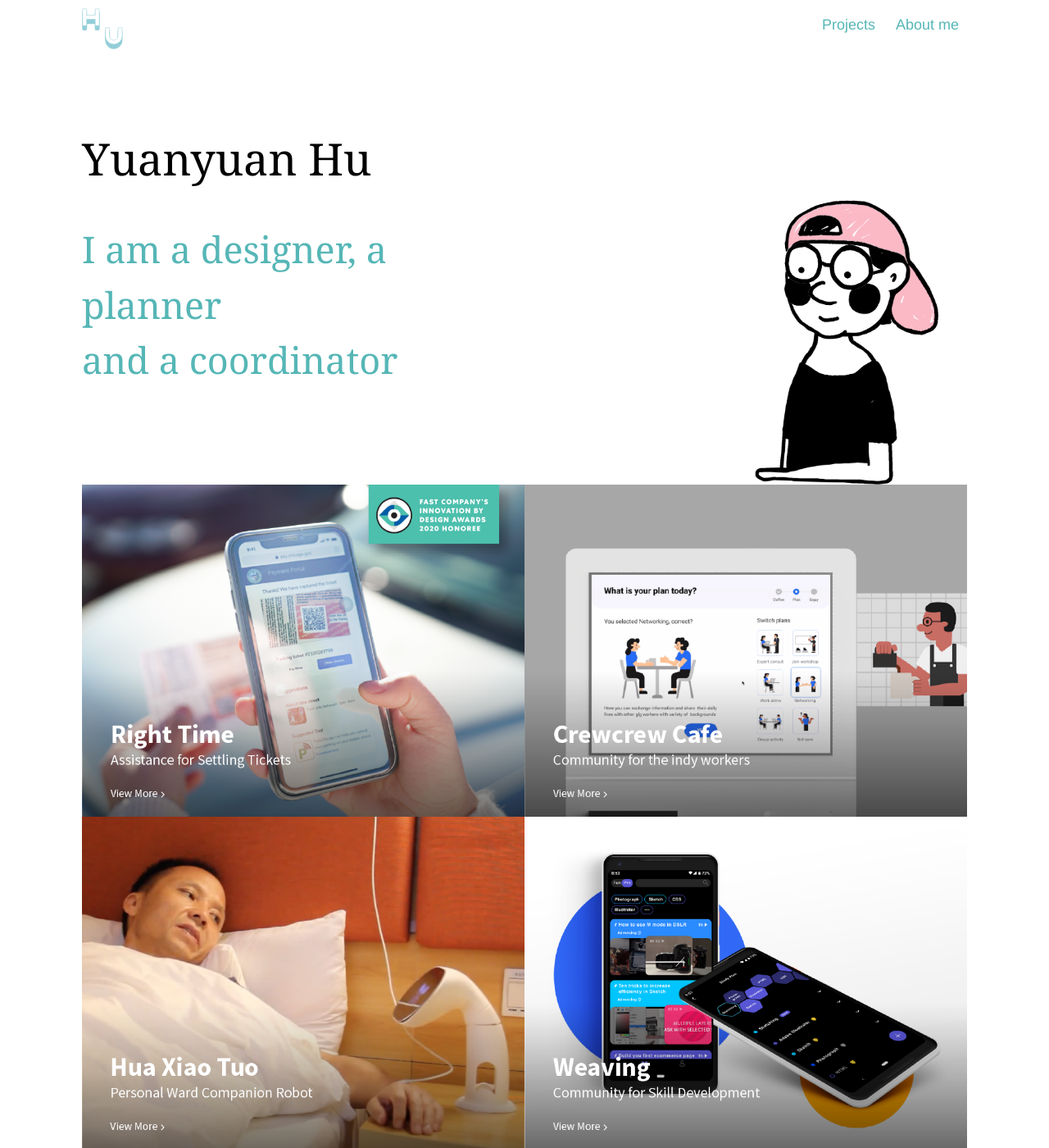
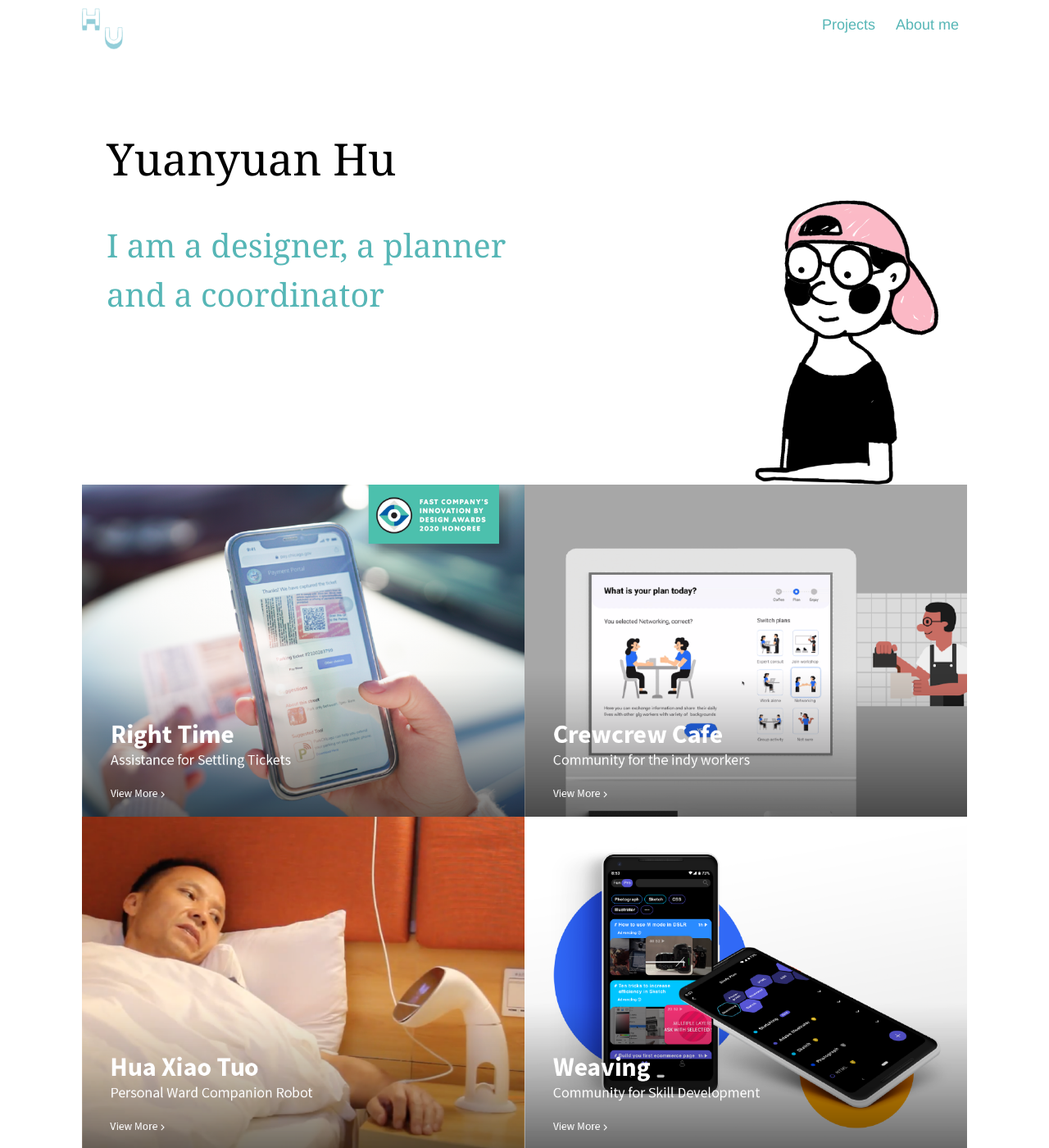
Before and after one commit to yuanyuanhu96/Potfolio-Archive, a Jekyll site: the page index.html, which Jekyll copies as it is, in a window 1280 px wide and 1400 px high. Shown: the whole window at 82% size. Built offline with Jekyll 4.4.1, drawn with Linux system fonts in a browser that asks for light colours.

Commit message:
Add padding to name and title

```diff
--- a/CSS/index.css
+++ b/CSS/index.css
@@ -39,7 +39,7 @@ h2 {
   margin-top: 20px;
   margin-bottom: 30px;
   font-style: normal;
-  font-size: 2.5em;
+  font-size: 2.2em;
   font-family: 'Chronicle Display', Georgia, serif;
   font-weight: 400;
   text-transform: none;
@@ -268,6 +268,10 @@ footer {
 .padding-right-30 {
   padding-right: 30px;
 }
+
+.padding-left-30 {
+  padding-left: 30px;
+}
 .padding-top-60 {
   padding-top: 60px;
 }
--- a/index.html
+++ b/index.html
@@ -45,7 +45,7 @@
         </div> -->
 
         <div class="two-selected clearf">
-          <div class="col-5 clearf">
+          <div class="col-5 clearf padding-left-30">
             <h1>Yuanyuan Hu</h1>
             <h2>I am a designer, a planner <br />and a coordinator</h2>
           </div>
```
